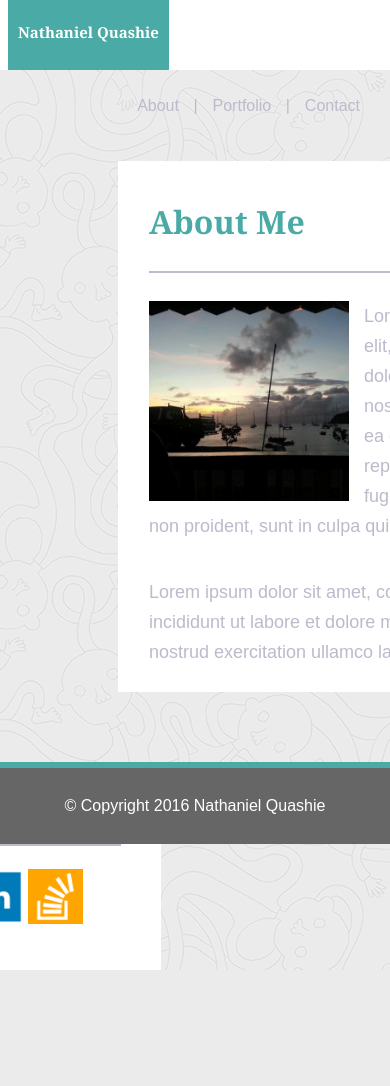
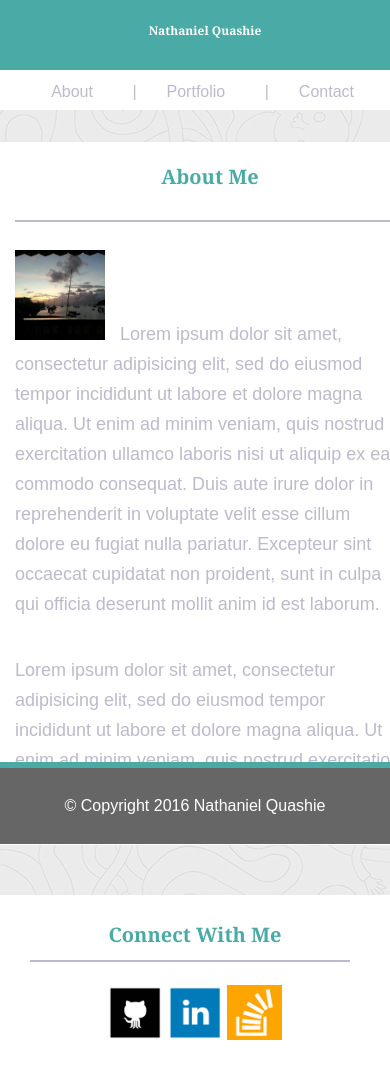
Before and after one commit to bklynate/Basic-portfolio, a PHP site: page /index.php in a window 390 px wide; the page is wider, and only the part inside the window is pictured. Before the commit the page ends 970 px from the top of that part, so only its background shows below. Run offline with PHP 8.4, Linux system fonts and the light colour scheme.

Commit message:
Add media queries css for mobile phones

```diff
--- a/assets/temp/css/styles.css
+++ b/assets/temp/css/styles.css
@@ -263,23 +263,26 @@ footer > p {
 @media only screen and (max-width : 480px) {
   nav {
     background: #fff;
-    height: 70px;
+    height: 110px;
     width: 100%;
     text-decoration: none;
+    overflow: auto;
   }
 
   nav .logo {
-    float: left;
+    float: none;
     height: 40px;
     /*margin: 24px 30px 15px 114px;*/
-    margin-left: 8px;
+    margin-left: 0px;
     padding: 10px;
     padding-bottom: 5px;
     background: #4aaaa5;
-    font-size: 15px;
+    font-size: 12px;
     font-family: Georgia, Times, 'Times New Roman', serif;
     padding-top: 25px;
     font-weight: bold;
+    width: 100%;
+    text-align: center;
   }
 
   nav .logo > a {
@@ -290,6 +293,9 @@ footer > p {
   nav .navbar-right > li > a {
     text-decoration: none;
     color: #bbc;
+    text-align: center;
+    padding-right: 30px;
+    margin-right: 5px;
   }
 
   nav .navbar-right > li > a:hover {
@@ -297,36 +303,42 @@ footer > p {
   }
 
   nav .navbar-right {
-    padding: 15px 30px;
-    float: right;
+    padding: 1px 1px;
+    float: none;
   }
 
   nav .navbar-right > li {
     float: right;
-    padding-left: 15px;
     padding-top: 13px;
     color: #bbc;
+    text-align: center;
   }
 
   nav li:not(:first-child):after {
       content: " | ";
-      padding-left: 10px;
-  }
+      padding-left: 0px;
+      padding-right: 15px;
   }
 
+  .wrapper {
+
+  }
   /* About me */
 
   #main-content {
     margin-top: 32px;
-  margin-left: 118px;
+    margin-left: 0px;
     background-color: #fff;
-  float: left;
+    float: none;
     margin-bottom: 50px;
+    width: auto;
+    overflow: auto;
+    width: 100%;
   }
 
   .about-me-content{
-  width: 650px;
-  padding: 45px 10px 25px 31px;
+    width: 100%;
+    padding: 25px 2px 10px 15px;
   }
 
   .about-me-content > p {
@@ -334,12 +346,49 @@ footer > p {
     color: #bbc;
     line-height: 30px;
     padding-top: 20px;
+
   }
 
   .about-me-header {
-  font-size: 32px;
+    font-size: 20px;
     font-family: 'Georgia', 'Times', 'Times New Roman', 'serif';
     color: #4aaaa5;
     font-weight: bold;
     margin-bottom: 33px;
+    text-align: center;
   }
+
+  #connect-with-me-area {
+    background-color: white;
+    float: none;
+    width: auto;
+    margin: 0 0 90px 0;
+    padding: 30px 30px 43px 30px;
+  }
+
+  .connect-with-me-header {
+    font-size: 20px;
+    font-family: 'Georgia', 'Times', 'Times New Roman', 'serif';
+    font-weight: bold;
+    margin-bottom: 15px;
+    color: #4aaaa5;
+    text-align: center;
+  }
+
+  .connect-with-me-photo {
+    height: 55px;
+    width: 55px;
+  }
+
+  #images{
+    padding-top: 15px;
+    text-align: center;
+  }
+
+  #nate_image {
+    width: 90px;
+    height: 90px;
+    float: none;
+    padding-right: 15px;
+  }
+}
```
Also changed, not shown: assets/css/styles.css (+63 -14 lines). Lines whose indentation alone changed are shown as unchanged.
